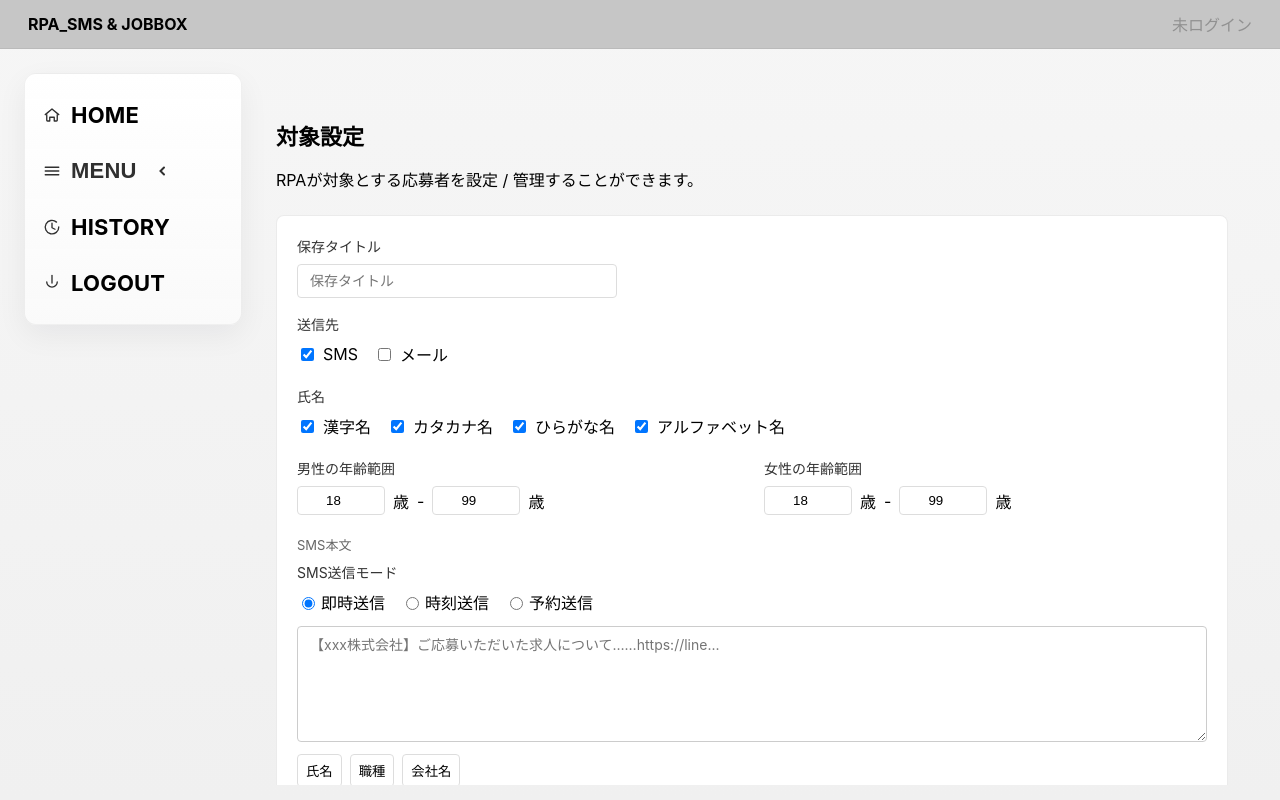
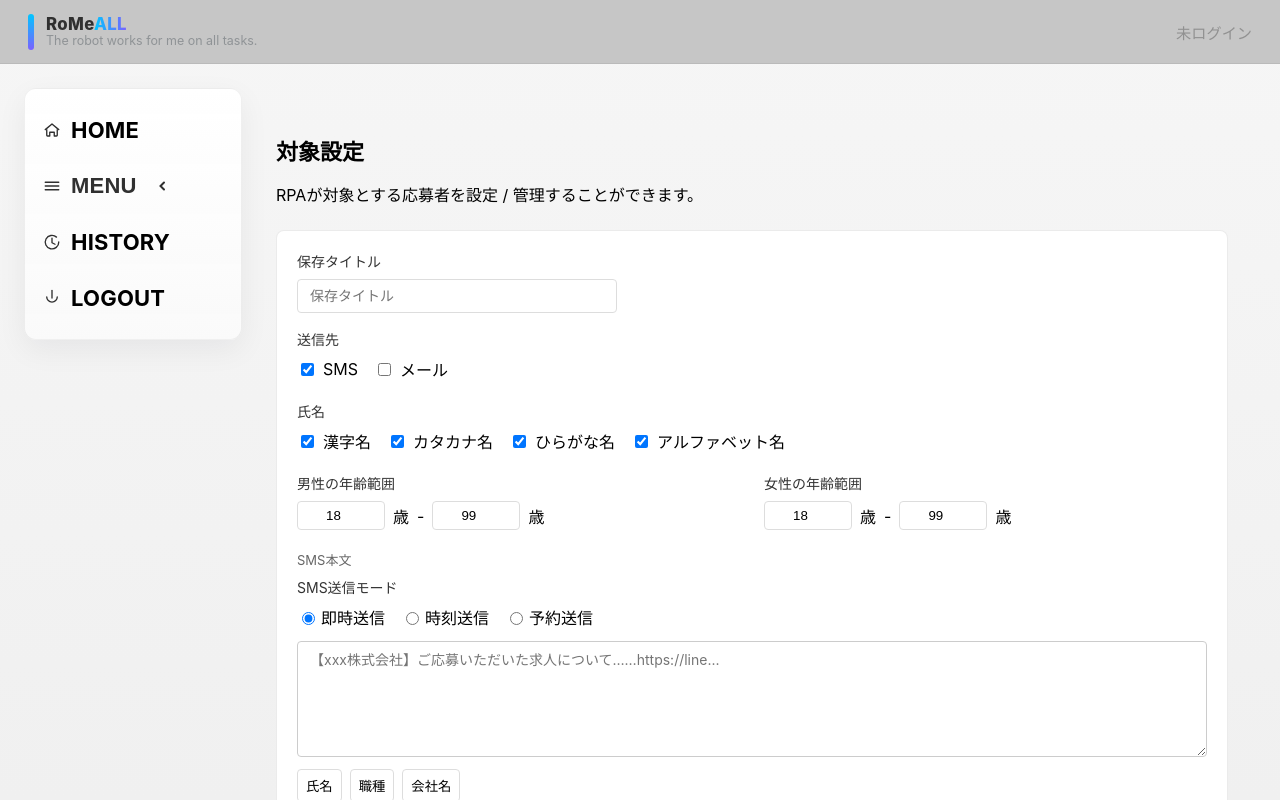
Before and after one commit to wangxiyue711/SMS_RPA_JOBBOX, a Next.js app: page /target-settings in a window 1280 px wide. Built offline with nearby package versions, Linux system fonts and the light colour scheme; no server answers.

Commit message:
更改RPA名字

```diff
--- a/app/components/Header.tsx
+++ b/app/components/Header.tsx
@@ -3,21 +3,20 @@ import EmailUpdater from "./EmailUpdater";
 
 export default function Header() {
   return (
-    <header
-      style={{
-        padding: "12px 28px",
-        borderBottom: "1px solid rgba(0,0,0,0.06)",
-        background: "var(--bg)",
-      }}
-    >
-      <div
-        style={{
-          display: "flex",
-          justifyContent: "space-between",
-          alignItems: "center",
-        }}
-      >
-        <div style={{ fontWeight: 700 }}>RPA_SMS &amp; JOBBOX</div>
+    <header className="site-header">
+      <div className="header-inner">
+        <div style={{ display: "flex", alignItems: "center", gap: 12 }}>
+          <div className="brand-compact">
+            <div className="brand-mark" aria-hidden />
+            <div className="brand-text">
+              <div className="brand-acronym">
+                RoMe<span className="title-accent">ALL</span>
+              </div>
+              <div className="brand-sub">The robot works for me on all tasks.</div>
+            </div>
+          </div>
+        </div>
+
         <div id="user-email" style={{ color: "var(--muted)" }}>
           未ログイン
         </div>
--- a/app/globals.css
+++ b/app/globals.css
@@ -1,3 +1,41 @@
+.brand-block {
+  display: flex;
+  flex-direction: column;
+  align-items: center;
+  margin-bottom: 1rem; /* give more space below brand block */
+  gap: 2px; /* tighter stacking between title and subtitle */
+}
+.title {
+  font-size: 2.2rem;
+  font-weight: 800;
+  letter-spacing: 0.04em;
+  text-align: center;
+  margin: 0; /* remove default heading margins */
+  line-height: 1.02; /* tighten line height */
+  font-family: "Inter", "Segoe UI", Arial, sans-serif;
+  background: linear-gradient(90deg, #222 0%, #555 100%);
+  -webkit-background-clip: text;
+  -webkit-text-fill-color: transparent;
+  background-clip: text;
+  text-fill-color: transparent;
+}
+.title-accent {
+  background: linear-gradient(90deg, #00c6ff 0%, #7b61ff 100%);
+  -webkit-background-clip: text;
+  color: transparent;
+}
+.subtitle {
+  font-size: 0.95rem;
+  color: #aeb1b4;
+  text-align: center;
+  margin: 0 0 0.8rem 0; /* bottom spacing to separate from form */
+  margin-top: 0px;
+  line-height: 1; /* keep compact baseline */
+  font-weight: 400;
+  letter-spacing: 0.05em;
+  font-family: "Inter", "Segoe UI", Arial, sans-serif;
+}
+/* (subtitle styles consolidated above) */
 :root {
   /* Grayscale palette provided */
   --shade-1: #000000;
@@ -552,6 +590,74 @@ main {
   max-width: 1200px;
   margin: 0 auto;
 }
+
+/* Site header used by Header.tsx - ensures consistent height and vertical alignment */
+.site-header {
+  padding: 6px 28px; /* slightly tighter vertical padding */
+  border-bottom: 1px solid rgba(0, 0, 0, 0.06);
+  background: var(--bg);
+  display: flex;
+  align-items: center;
+  height: 64px; /* fixed header height to align with page elements */
+  box-sizing: border-box;
+}
+
+.site-header .header-inner {
+  width: 100%;
+  display: flex;
+  align-items: center;
+  justify-content: space-between;
+  max-width: none !important; /* allow full-width stretching */
+  margin: 0 !important;
+}
+
+/* compact header brand to align visually with form inputs */
+.header-brand .title {
+  font-size: 1rem !important;
+  line-height: 1;
+  margin: 0;
+}
+
+#user-email {
+  color: var(--muted);
+  font-size: 0.95rem;
+}
+
+/* Compact brand block like sample: small mark + large acronym + small subtitle */
+.brand-compact {
+  display: flex;
+  align-items: center;
+  gap: 12px;
+}
+.brand-mark {
+  width: 6px;
+  height: 36px;
+  border-radius: 4px;
+  /* use same gradient colors as the ALL accent for brand consistency */
+  background: linear-gradient(180deg, #00c6ff 0%, #7b61ff 100%);
+  flex-shrink: 0;
+}
+.brand-text {
+  display: flex;
+  flex-direction: column;
+  line-height: 1;
+}
+.brand-acronym {
+  font-weight: 800;
+  font-size: 1.05rem;
+  color: var(--shade-2);
+  letter-spacing: 0.02em;
+}
+.brand-acronym .title-accent {
+  background: linear-gradient(90deg, #00c6ff 0%, #7b61ff 100%);
+  -webkit-background-clip: text;
+  color: transparent;
+}
+.brand-sub {
+  font-size: 0.78rem;
+  color: #8f9396;
+  margin-top: 2px;
+}
 .brand {
   display: flex;
   align-items: center;
@@ -572,6 +678,21 @@ main {
   font-weight: 700;
   font-size: 16px;
 }
+
+/* Header-specific brand sizing (uses same title/accent styles but compact) */
+.header-brand .title {
+  font-size: 1.05rem;
+  font-weight: 800;
+  margin: 0;
+  line-height: 1;
+  /* make base text regular color and let .title-accent keep the gradient */
+  background: none !important;
+  -webkit-background-clip: initial !important;
+  -webkit-text-fill-color: initial !important;
+  background-clip: initial !important;
+  color: var(--shade-2) !important;
+}
+
 .user-area {
   display: flex;
   align-items: center;
```
Also changed, not shown: app/login/page.tsx (+7 -1 lines).
